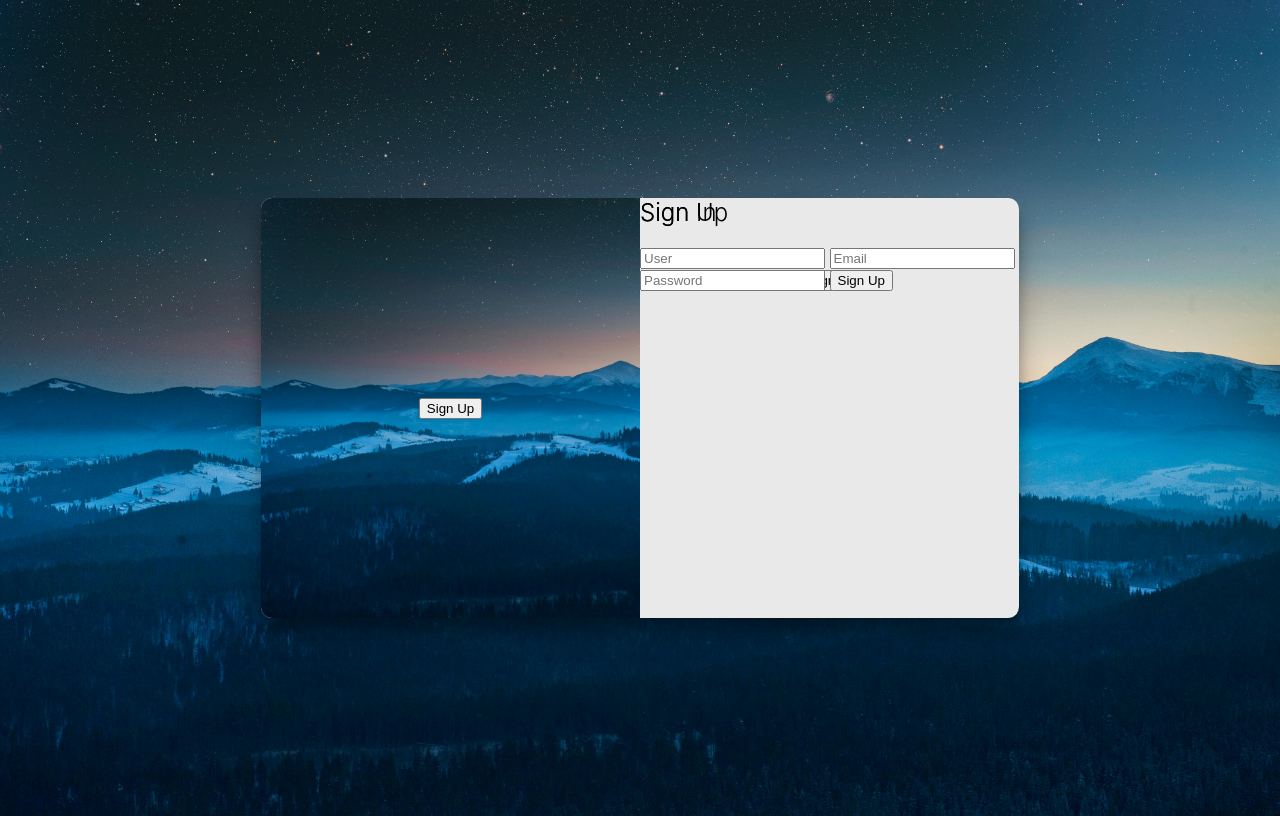
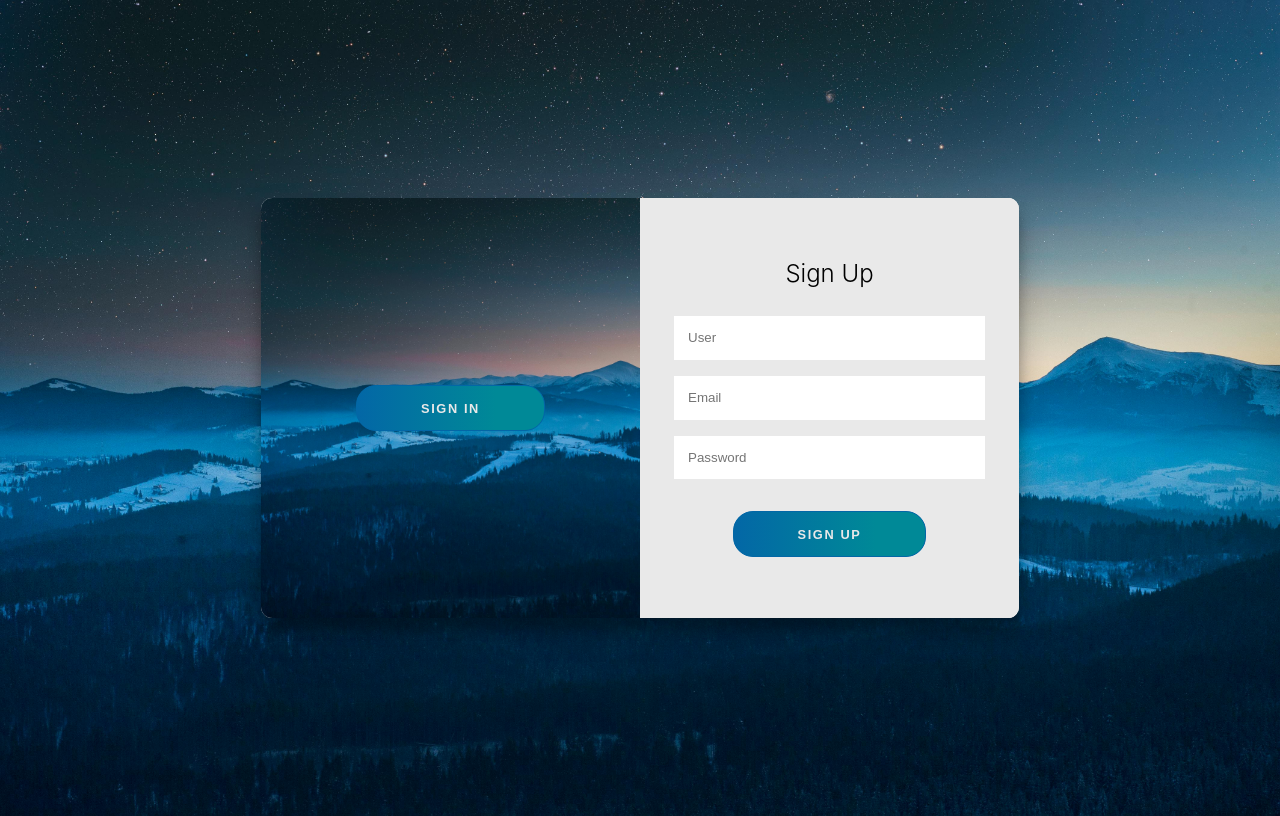
Before and after one commit to MDJAmin/responsive-login-signup-slider-form-html-css-javascript, a plain HTML site: page index.html in a window 1280 px wide. Drawn offline with Linux system fonts and the light colour scheme; files whose address does not match are found by name.

Commit message:
more style

```diff
--- a/css/style.css
+++ b/css/style.css
@@ -135,3 +135,67 @@ body {
 	transition: transform 0.6s ease-in-out;
 	width: 50%;
 }
+
+
+.overlay--left {
+	transform: translateX(-20%);
+}
+
+.container.right-panel-active .overlay--left {
+	transform: translateX(0);
+}
+
+.overlay--right {
+	right: 0;
+	transform: translateX(0);
+}
+
+.container.right-panel-active .overlay--right {
+	transform: translateX(20%);
+}
+
+.btn {
+	background-color: var(--blue);
+	background-image: linear-gradient(90deg, var(--blue) 0%, var(--lightblue) 74%);
+	border-radius: 20px;
+	border: 1px solid var(--blue);
+	color: var(--white);
+	cursor: pointer;
+	font-size: 0.8rem;
+	font-weight: bold;
+	letter-spacing: 0.1rem;
+	padding: 0.9rem 4rem;
+	text-transform: uppercase;
+	transition: transform 80ms ease-in;
+}
+
+.form > .btn {
+	margin-top: 1.5rem;
+}
+
+.btn:active {
+	transform: scale(0.95);
+}
+
+.btn:focus {
+	outline: none;
+}
+
+.form {
+	background-color: var(--white);
+	display: flex;
+	align-items: center;
+	justify-content: center;
+	flex-direction: column;
+	padding: 0 3rem;
+	height: 100%;
+	text-align: center;
+}
+
+.input {
+	background-color: #fff;
+	border: none;
+	padding: 0.9rem 0.9rem;
+	margin: 0.5rem 0;
+	width: 100%;
+}
```
